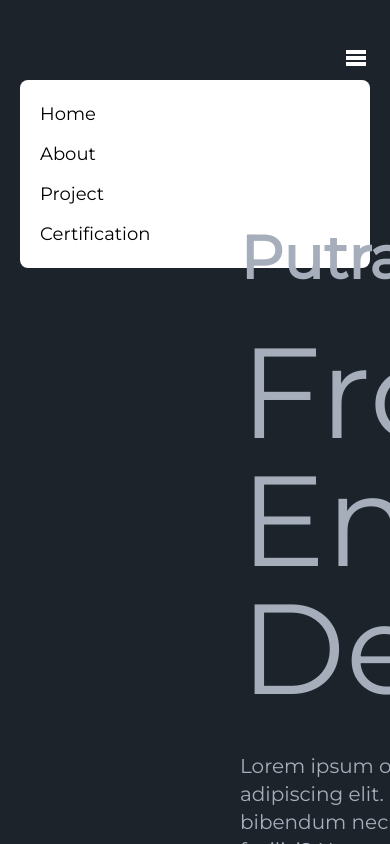
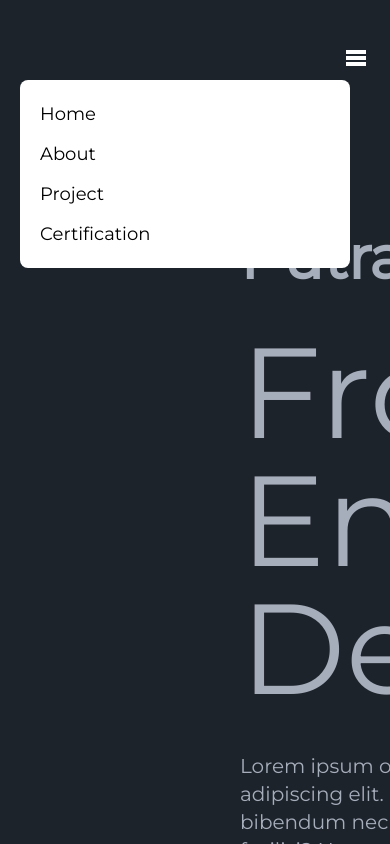
Before and after one commit to Igprad01/new_websiteku, a React (Vite) app: page / in a window 390 px wide. Both pictures are taken after a click on the button 356 px from the left and 58 px from the top of the page. Shown: the top 844 px of the page. Built offline with nearby package versions, Linux system fonts and the light colour scheme.

Commit message:
fix border navbar mobile and tablet

```diff
--- a/src/Components/Layouts/Navbar/Navbar.jsx
+++ b/src/Components/Layouts/Navbar/Navbar.jsx
@@ -23,9 +23,10 @@ const Navbar = () => {
             </button>
         </div>
         {Open && (
-            <div className="absolute top-20 right-5 left-5 bg-white px-5 py-5 items-center rounded-lg md:hidden">
-                <NavbarList styling={`flex flex-col justify-start space-y-3 text-lg sm:text-xl`} />
-            </div>
+           <div className="absolute top-20 right-10 left-5 overflow-visible bg-white px-5 py-5 items-center rounded-lg md:hidden z-10">
+           <NavbarList styling={`flex flex-col justify-start space-y-3 text-lg sm:text-xl`} />
+         </div>
+
         )}
         {/* <div className="absolute right-32">
             <Toggle />
```
